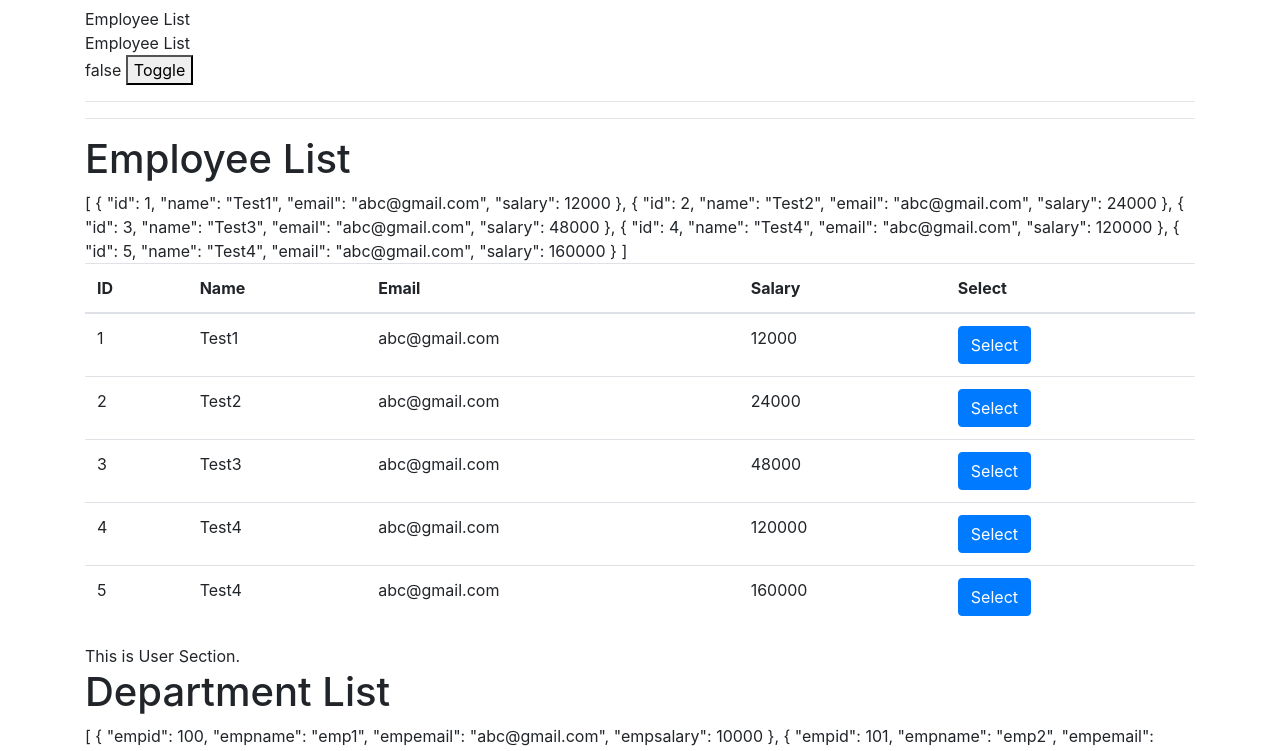
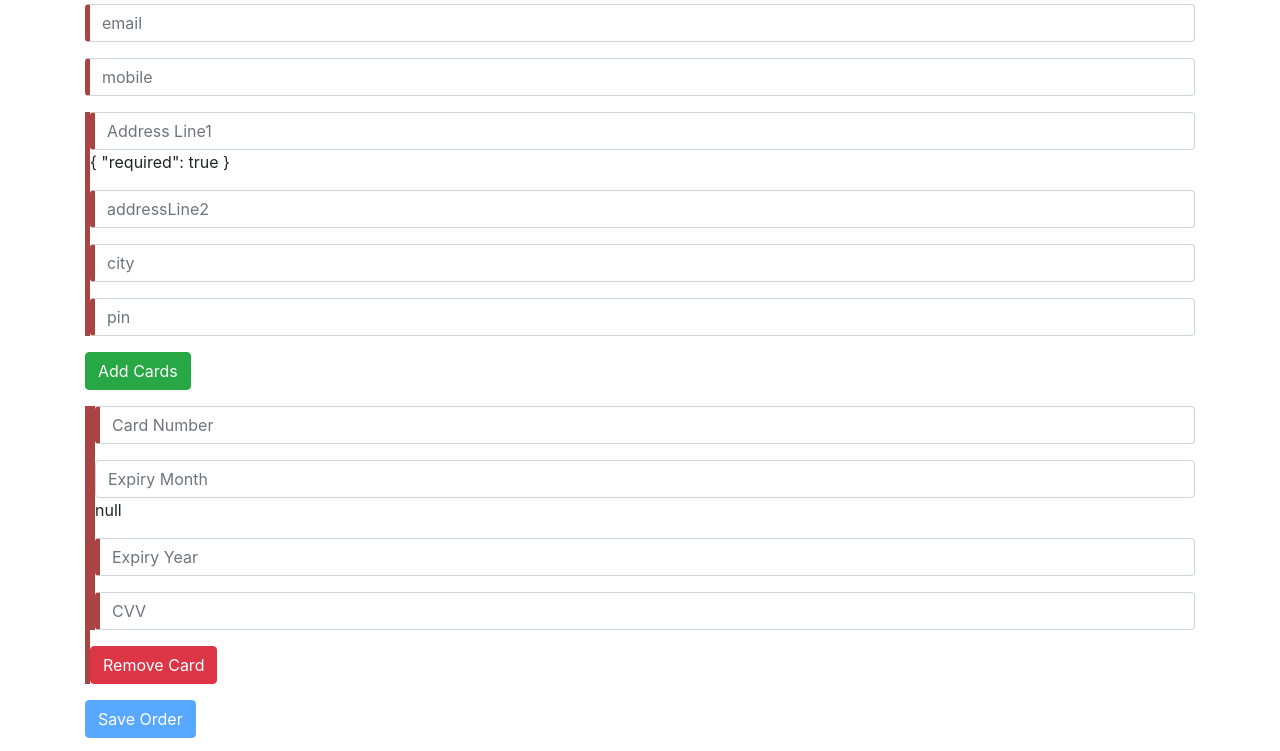
Before and after one commit to himanshujain2121/ClientRepository, an Angular app in the folder ClientRepository/: page / in a window 1280 px wide. Shown: the part 616-1367 px from the top of the page. Built offline with nearby package versions, Linux system fonts and the light colour scheme; no server answers.

Commit message:
Added React form

```diff
--- a/ClientRepository/src/app/app.component.html
+++ b/ClientRepository/src/app/app.component.html
@@ -1,6 +1,7 @@
 <!--The content below is only a placeholder and can be replaced.-->
 <div class="container">
 
+  <app-posts></app-posts>
   <app-order></app-order>
   <hr>
 
@@ -12,5 +13,5 @@
   <app-department></app-department>
   <app-books></app-books>
   <hr>
-  <app-posts></app-posts>
+
 </div>
--- a/ClientRepository/src/app/order/order.component.html
+++ b/ClientRepository/src/app/order/order.component.html
@@ -3,9 +3,13 @@
 </h1>
 {{orderForm.value |json}}
 
-<form [formGroup]="orderForm">
+<form [formGroup]="orderForm"  (submit)="saveOrder()">
   <div class="form-group">
-    <input  class="form-control"  formControlName="orderId" type="number" placeholder="orderId">
+        <input type="number" class="form-control" formControlName="orderId" placeholder="Order Id">
+        {{orderForm.get('orderId').errors | json }}
+        <div class="alert alert-danger" *ngIf="orderForm.get('orderId').errors">
+            Please enter orderID.
+        </div>
   </div>
   <div class="form-group">
     <input  class="form-control"  formControlName="customerName" type="text" placeholder="customerName">
@@ -18,7 +22,8 @@
   </div>
   <div formGroupName="address">
       <div class="form-group">
-          <input  class="form-control"  formControlName="addressLine1" type="text" placeholder="addressLine1">
+        <input type="text" class="form-control" formControlName="addressLine1" placeholder="Address Line1">
+              {{orderForm.get('address.addressLine1').errors | json }}
         </div>
         <div class="form-group">
             <input  class="form-control"  formControlName="addressLine2" type="text" placeholder="addressLine2">
@@ -30,4 +35,33 @@
                 <input  class="form-control"  formControlName="pin" type="number" placeholder="pin">
               </div>
   </div>
+    <div class="form-group">
+        <button type="button" class="btn btn-success" (click)="addCard()">Add Cards</button>
+      </div>
+      <div formArrayName="cards" class="form-group">
+        <div *ngFor="let card of orderForm['controls'].cards['controls'];let i=index">
+          <div [formGroupName]="i" class="form-group">
+            <div class="form-group">
+              <input type="number" class="form-control" formControlName="cardNumber" placeholder="Card Number">
+            </div>
+            <div class="form-group">
+              <input type="number" class="form-control" formControlName="expMonth" placeholder="Expiry Month">
+              {{orderForm.get(['cards',i, 'expMonth']).errors | json }}
+            </div>
+            <div class="form-group">
+              <input type="number" class="form-control" formControlName="expYear" placeholder="Expiry Year">
+            </div>
+            <div class="form-group">
+              <input type="number" class="form-control" formControlName="cvv" placeholder="CVV">
+            </div>
+          </div>
+          <div class="form-group">
+            <button type="button" class="btn btn-danger" (click)="removeCard(i)">Remove Card</button>
+          </div>
+        </div>
+      </div>
+
+      <div>
+        <button type="submit" [disabled]="orderForm.invalid" class="btn btn-primary">Save Order</button>
+      </div>
 </form>
--- a/ClientRepository/src/app/order/order.component.ts
+++ b/ClientRepository/src/app/order/order.component.ts
@@ -1,5 +1,5 @@
 import { Component, OnInit } from '@angular/core';
-import {FormControl, FormGroup, FormBuilder, Validators} from '@angular/forms';
+import {FormControl, FormGroup, FormBuilder, Validators, FormArray} from '@angular/forms';
 
 @Component({
   selector: 'app-order',
@@ -16,16 +16,43 @@ export class OrderComponent implements OnInit {
       {
         orderId: new FormControl('',[Validators.required,Validators.minLength(1)]),
         customerName: new FormControl('',[Validators.required,Validators.minLength(4)]),
-        email: new FormControl(''),
-        mobile: new FormControl(''),
+        email: new FormControl('',[Validators.required,Validators.email]),
+        mobile: new FormControl('',[Validators.required]),
          address: this.fb.group(
            {
-            addressLine1: new FormControl(''),
-            addressLine2: new FormControl(''),
-            city: new FormControl(''),
-            pin: new FormControl('')
-         })
+                     addressLine1: new FormControl('',[Validators.required]),
+            addressLine2: new FormControl('',[Validators.required]),
+            city: new FormControl('',[Validators.required]),
+            pin: new FormControl('',[Validators.required])
+          }),
+        cards: this.fb.array([
+          this.buildForm()
+        ])
       });
   }
 
+    buildForm() {
+        return this.fb.group(
+          {
+            cardNumber: new FormControl('', [Validators.required]),
+            expMonth: new FormControl('', [Validators.min(1), Validators.max(12)]),
+            expYear: new FormControl('', [Validators.required,Validators.min(1), Validators.max(12)]),
+            cvv: new FormControl('', [Validators.required])
+          }
+        )
+      }
+
+      addCard() {
+        const card = this.orderForm.controls['cards'] as FormArray;
+        card.push(this.buildForm());
+      }
+
+      removeCard(i: number) {
+        const card = this.orderForm.controls['cards'] as FormArray;
+        card.removeAt(i);
+      }
+
+      saveOrder() {
+         console.log(this.orderForm.value);
+      }
 }
--- a/ClientRepository/src/app/posts/posts.component.html
+++ b/ClientRepository/src/app/posts/posts.component.html
@@ -1,6 +1,7 @@
 <h1>
   Post
 </h1>
+{{downloadedBytes}}
 
 {{post | json}} {{postForm.valid | json }} {{postForm.invalid | json }} {{postForm.pristine | json }} {{postForm.dirty |
 json }} {{postForm.value | json }}
--- a/ClientRepository/src/app/posts/posts.component.ts
+++ b/ClientRepository/src/app/posts/posts.component.ts
@@ -1,6 +1,8 @@
 import { Component, OnInit } from '@angular/core';
 import { PostsService } from '../services/posts/posts.service';
 import { Posts } from '../services/posts/posts';
+import { HttpEventType } from '@angular/common/http';
+
 @Component({
   selector: 'app-posts',
   templateUrl: './posts.component.html',
@@ -10,9 +12,25 @@ import { Posts } from '../services/posts/posts';
 export class PostsComponent implements OnInit {
   postsList: Posts[];
   post: Posts = new Posts();
+  downloadedBytes: number = 0;
   constructor(private postService: PostsService) { }
 
   ngOnInit() {
+    this.postService.getPhotos().subscribe(
+            (event) => {
+              switch (event.type) {
+                case HttpEventType.DownloadProgress: {
+                  this.downloadedBytes = this.downloadedBytes + event.loaded;
+                  break;
+                }
+                case HttpEventType.Response: {
+                  console.log(event.body);
+                  break;
+                }
+              }
+            },
+            (err) => console.log(err)
+          )
     this.postService.getPosts().subscribe((res) => {
       this.postsList = res;
     },
--- a/ClientRepository/src/app/services/posts/posts.service.ts
+++ b/ClientRepository/src/app/services/posts/posts.service.ts
@@ -1,6 +1,6 @@
 import { Injectable } from '@angular/core';
 
-import { HttpClient, HttpHeaders } from '@angular/common/http';
+import { HttpClient, HttpHeaders, HttpRequest  } from '@angular/common/http';
 import { Posts } from './posts';
 
 @Injectable()
@@ -27,4 +27,10 @@ export class PostsService {
     return this.http.delete('https://jsonplaceholder.typicode.com/posts/2');
   }
 
+  getPhotos() {
+        const request = new HttpRequest('GET', 'https://jsonplaceholder.typicode.com/photos',
+         { reportProgress: true });
+        return this.http.request(request);
+      }
+
 }
```
